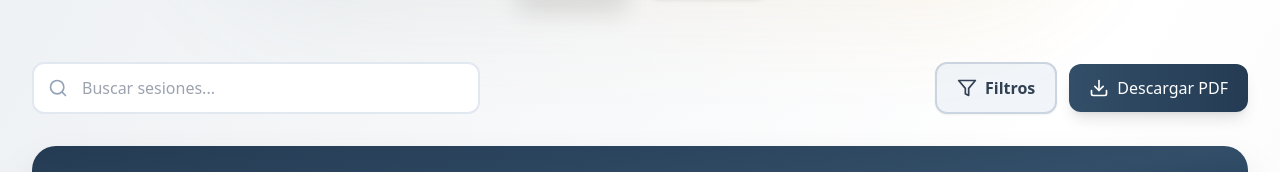
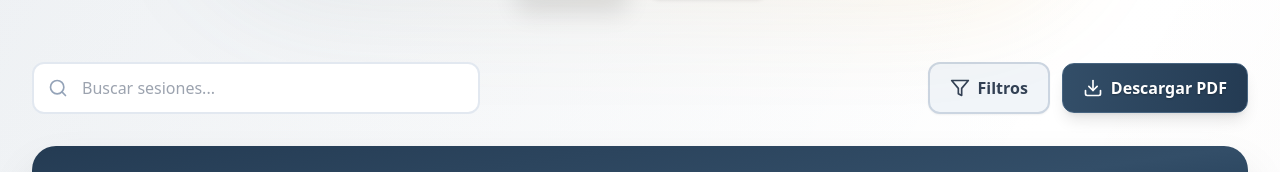
Before and after one commit to JimmyBase/africagua, a React (Vite) app: page /program in a window 1280 px wide. Shown: the part 342-514 px from the top of the page. Built offline with nearby package versions, Linux system fonts and the light colour scheme.

Commit message:
Updated ProgramPage.tsx

```diff
--- a/src/components/ProgramPage.tsx
+++ b/src/components/ProgramPage.tsx
@@ -310,10 +310,11 @@ const ProgramPage = () => {
                 Filtros
               </button>
               <button
-                className="inline-flex items-center gap-2 px-5 py-3 rounded-xl bg-gradient-to-r from-navy-700 to-navy-800 text-white font-medium shadow-lg hover:shadow-xl transition-all hover:scale-105"
+                className="inline-flex items-center gap-2 px-5 py-3 rounded-xl bg-gradient-to-r from-navy-700 to-navy-800 text-white font-semibold shadow-lg hover:shadow-xl transition-all hover:scale-105 border border-navy-600"
+                style={{ textShadow: '0 1px 2px rgba(0, 0, 0, 0.3)' }}
               >
-                <Download className="w-5 h-5" />
-                <span className="hidden sm:inline">Descargar PDF</span>
+                <Download className="w-5 h-5 text-white" />
+                <span className="hidden sm:inline text-white">Descargar PDF</span>
               </button>
             </div>
           </div>
```
